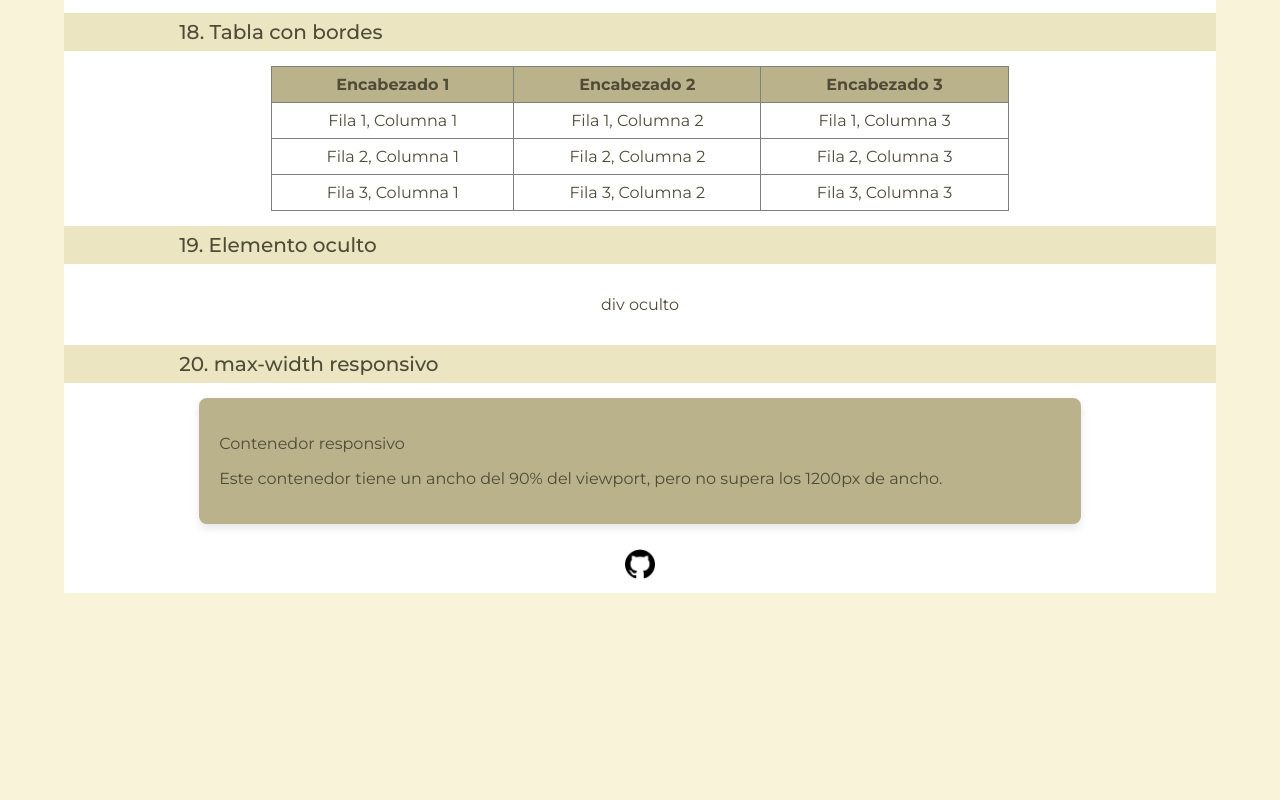
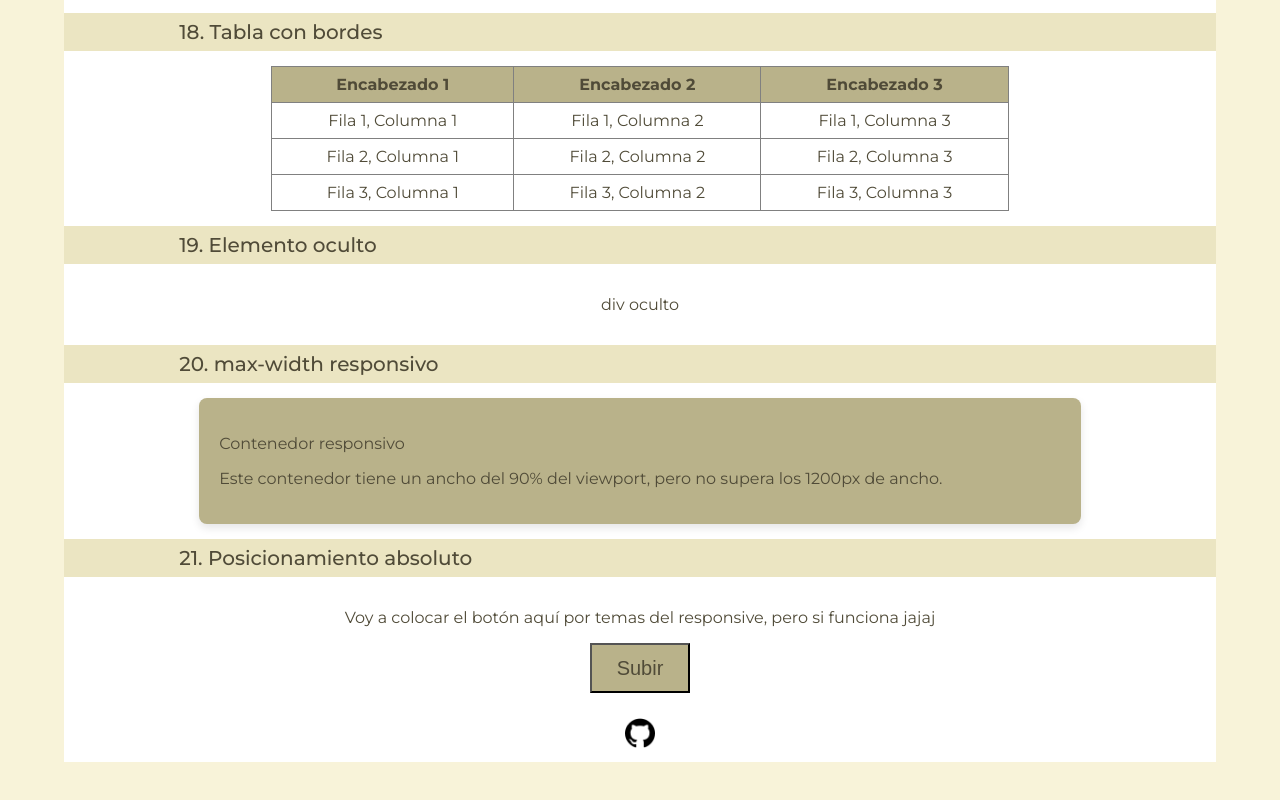
Before and after one commit to alxndrrjs/repo-tajamar-css-2-anterior, a plain HTML site: page index.html in a window 1280 px wide. Shown: the part 3087-3887 px from the top of the page. Before the commit the page ends 3744 px from the top, so only its background shows below. Drawn offline with Linux system fonts and the light colour scheme; a web font is replaced by a local one.

Commit message:
Posicionamiento absoluto

```diff
--- a/index.html
+++ b/index.html
@@ -302,6 +302,29 @@
                 </div>
             </div>
         </section>
+
+        <!-- 21. Posicionamiento absoluto -->
+        <section class="ejercicio-card">
+            <div class="subt-card">
+                <h2>21. Posicionamiento absoluto</h2>
+            </div>
+
+            <div class="cont-card cont-center cont-btn-up">
+                <p>Voy a colocar el botón aquí por temas del responsive, pero si funciona jajaj</p>
+                <div class="cont-relative">
+                    <button class="btn-abs" onclick="scrollToTop()">Subir</button>
+                </div>
+            </div>
+        </section>
+
+        <script>
+            function scrollToTop() {
+                window.scrollTo({
+                    top: 0,
+                    behavior: 'smooth' // Desplazamiento suave
+                });
+            }
+        </script>
     </main>
     <footer>
         <a href="https://github.com/alxndrrjs" target="_blank" title="Ir al repositorio">
--- a/style.css
+++ b/style.css
@@ -298,3 +298,29 @@ footer {
     box-shadow: 0 4px 8px rgba(0, 0, 0, 0.1);
     border-radius: 8px;
 }
+
+/* Propiedades para colocar el botón subir */
+.cont-btn-up {
+    flex-direction: column;
+    text-align: center;
+}
+
+.cont-relative {
+    position: relative;
+    width: 500px;
+    height: 50px;
+}
+
+.btn-abs {
+    position: absolute;
+    text-align: center;
+    cursor: pointer;
+    width: 100px;
+    height: 50px;
+    font-size: 20px;
+    top: 50%;
+    left: 50%;
+    transform: translate(-50%, -50%);
+    color: var(--color-texto);
+    background-color: var(--color-elm);
+}
```
